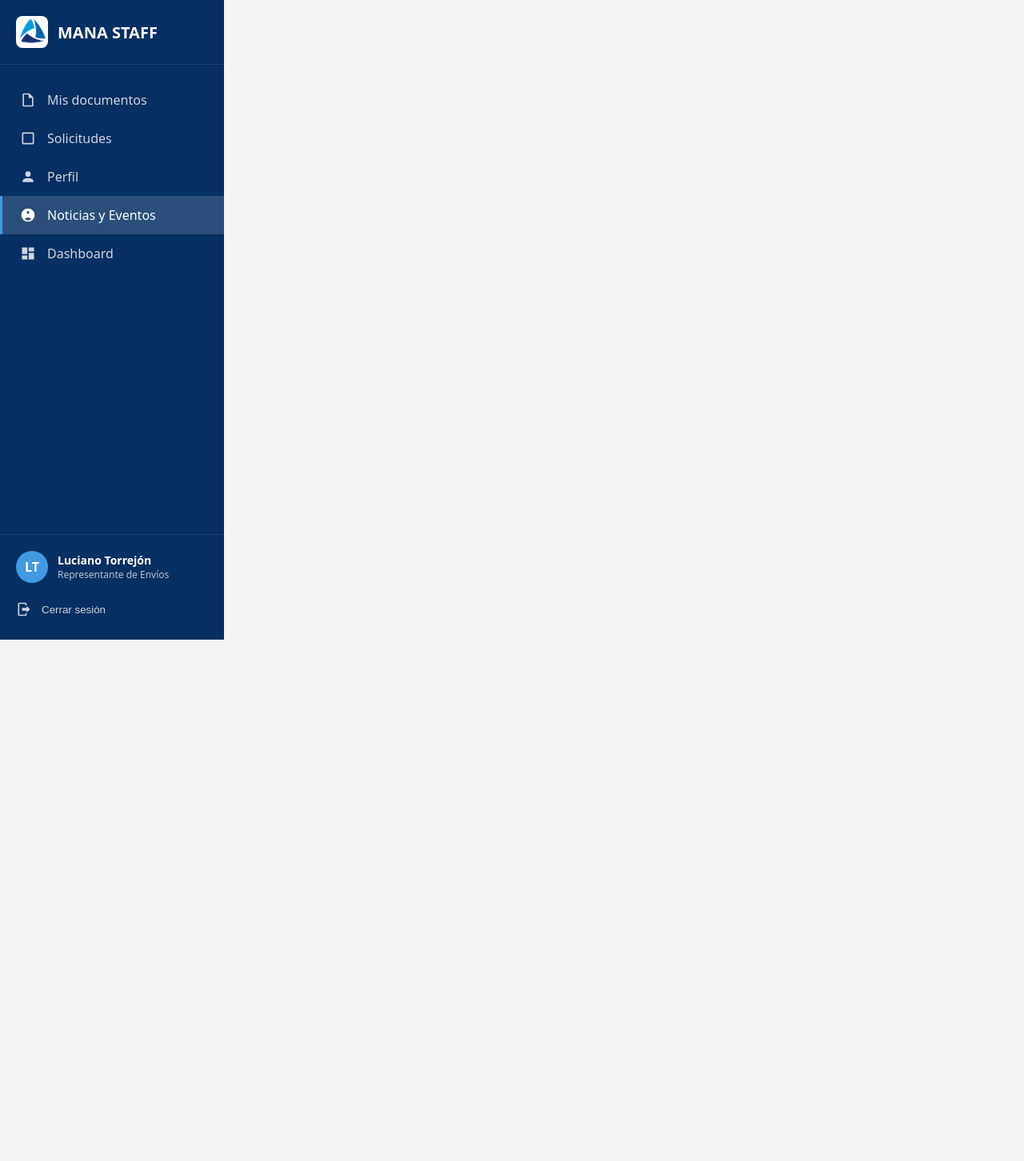
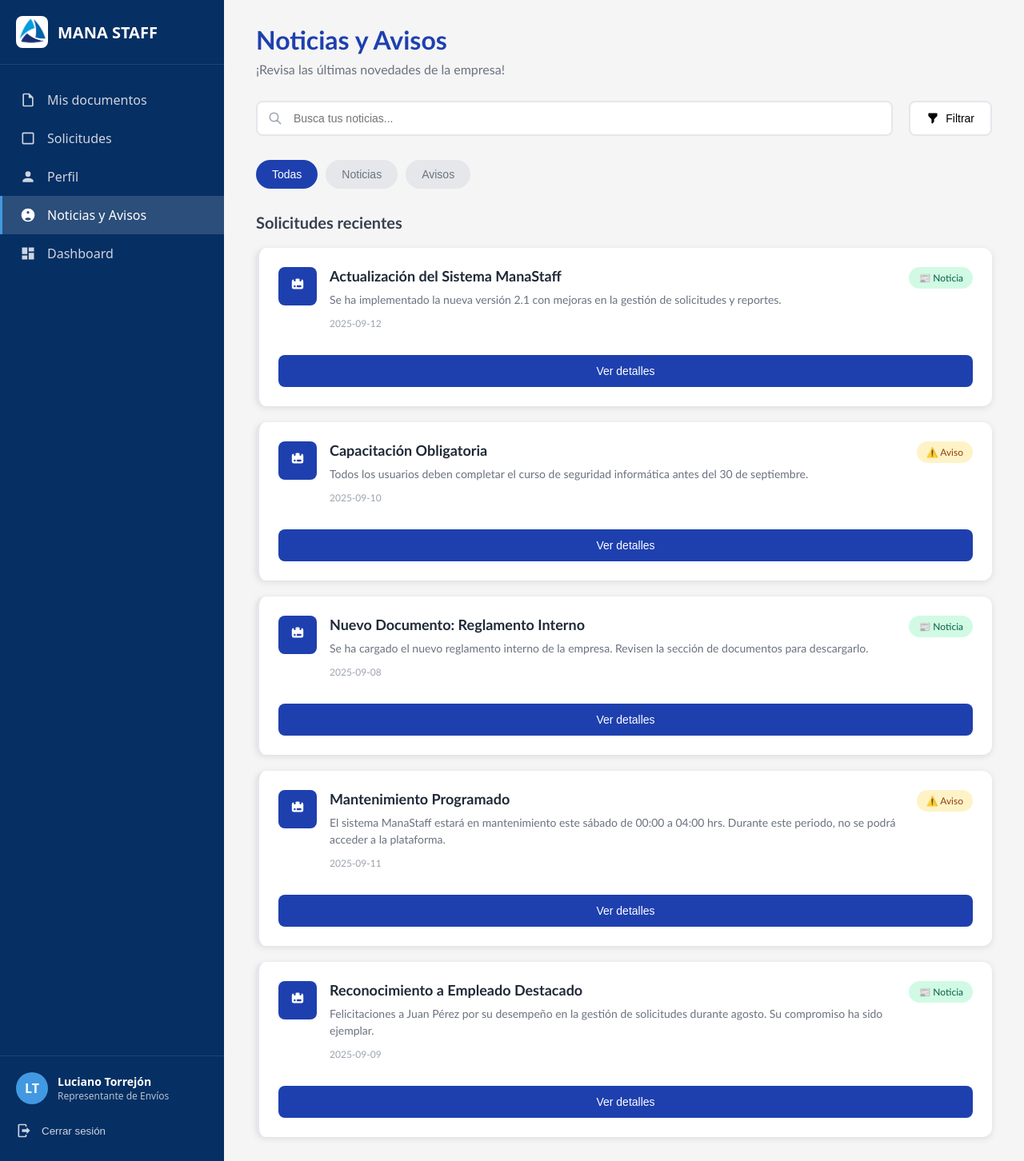
Before and after one commit to Bastianitox/ManaStaff, a Django app: page /inicio_noticias_eventos in a window 1280 px wide. Shown: the whole page at 80% size. Before the commit the page ends 800 px from the top, so only its background shows below. Run offline with Django 5.2, Linux system fonts and the light colour scheme.

Commit message:
noticias y avisos realizada

```diff
--- a/Web/ManaStaff_Web/staffweb/static/staffweb/css/solicitudes.css
+++ b/Web/ManaStaff_Web/staffweb/static/staffweb/css/solicitudes.css
@@ -217,6 +217,16 @@
     color: #991b1b;
 }
 
+.status-badge.noticia {
+    background: #d1fae5;
+    color: #065f46;
+}
+
+.status-badge.aviso {
+    background: #fef3c7;
+    color: #92400e;
+}
+
 .requests-buttons{
     width: 100%;
     padding: 12px;
--- /dev/null
+++ b/Web/ManaStaff_Web/staffweb/static/staffweb/js/inicio_noticias_eventos.js
@@ -0,0 +1,256 @@
+// Sample data
+const requests = [
+    {
+        id: 1,
+        titulo: "Actualización del Sistema ManaStaff",
+        contenido: "Se ha implementado la nueva versión 2.1 con mejoras en la gestión de solicitudes y reportes.",
+        tipo: "noticia",
+        fecha_publicacion: "2025-09-12",
+        id_publicador: "admin01"
+    },
+    {
+        id: 2,
+        titulo: "Capacitación Obligatoria",
+        contenido: "Todos los usuarios deben completar el curso de seguridad informática antes del 30 de septiembre.",
+        tipo: "aviso",
+        fecha_publicacion: "2025-09-10",
+        id_publicador: "rrhh02"
+    },
+    {
+        id: 3,
+        titulo: "Nuevo Documento: Reglamento Interno",
+        contenido: "Se ha cargado el nuevo reglamento interno de la empresa. Revisen la sección de documentos para descargarlo.",
+        tipo: "noticia",
+        fecha_publicacion: "2025-09-08",
+        id_publicador: "admin01"
+    },
+    {
+        id: 4,
+        titulo: "Mantenimiento Programado",
+        contenido: "El sistema ManaStaff estará en mantenimiento este sábado de 00:00 a 04:00 hrs. Durante este periodo, no se podrá acceder a la plataforma.",
+        tipo: "aviso",
+        fecha_publicacion: "2025-09-11",
+        id_publicador: "soporte03"
+    },
+    {
+        id: 5,
+        titulo: "Reconocimiento a Empleado Destacado",
+        contenido: "Felicitaciones a Juan Pérez por su desempeño en la gestión de solicitudes durante agosto. Su compromiso ha sido ejemplar.",
+        tipo: "noticia",
+        fecha_publicacion: "2025-09-09",
+        id_publicador: "rrhh02"
+    }
+];
+
+let filteredRequests = [...requests];
+let currentFilter = 'all';
+
+// DOM elements
+const searchInput = document.getElementById('searchInput');
+const filterBtn = document.getElementById('filterBtn');
+const statusTabs = document.querySelectorAll('.status-tab');
+const requestsGrid = document.getElementById('requestsGrid');
+const noResults = document.getElementById('noResults');
+
+// Status translations
+const statusLabels = {
+    noticia: 'Noticia',
+    aviso: 'Aviso',
+};
+
+// Render requests
+function renderRequests(requestsToRender) {
+    if (requestsToRender.length === 0) {
+        requestsGrid.style.display = 'none';
+        noResults.style.display = 'block';
+        return;
+    }
+
+    requestsGrid.style.display = 'grid';
+    noResults.style.display = 'none';
+
+    requestsGrid.innerHTML = requestsToRender.map(request => {
+        // Create date range display
+                return `
+                    <div class="request-card ${request.tipo}">
+                        <div class="request-header">
+                            <div class="request-icon">
+                                <svg width="24" height="24" fill="white" viewBox="0 0 20 20">
+                                    <path d="M9 2a1 1 0 000 2h2a1 1 0 100-2H9z"/>
+                                    <path fill-rule="evenodd" d="M4 5a2 2 0 012-2v1a1 1 0 102 0V3h4v1a1 1 0 102 0V3a2 2 0 012 2v6a2 2 0 01-2 2H6a2 2 0 01-2-2V5zm3 4a1 1 0 000 2h.01a1 1 0 100-2H7zm3 0a1 1 0 000 2h3a1 1 0 100-2h-3z"/>
+                                </svg>
+                            </div>
+                            <div class="request-info">
+                                <h3 class="request-title">${request.titulo}</h3>
+                                <p class="request-description">${request.contenido}</p>
+                                <div class="request-meta">
+                                    <span>${request.fecha_publicacion}</span>
+                                </div>
+                            </div>
+                            <div class="status-badge ${request.tipo}">
+                                ${request.tipo === 'noticia' ? '📰' : request.tipo === 'aviso' ? '⚠️' : '✗'}
+                                ${statusLabels[request.tipo]}
+                            </div>
+                        </div>
+                        <button class="view-details-btn requests-buttons" onclick="viewDetails(${request.id})">
+                            Ver detalles
+                        </button>
+                    </div>
+                `;
+            }).join('');
+}
+
+// Filter requests
+function filterRequests() {
+    const searchTerm = searchInput.value.toLowerCase();
+
+    filteredRequests = requests.filter(request => {
+        const matchesSearch = request.titulo.toLowerCase().includes(searchTerm) ||
+                            request.contenido.toLowerCase().includes(searchTerm);
+        const matchesStatus = currentFilter === 'all' || request.tipo === currentFilter;
+
+        return matchesSearch && matchesStatus;
+    });
+
+    renderRequests(filteredRequests);
+}
+
+// Event listeners
+searchInput.addEventListener('input', filterRequests);
+
+statusTabs.forEach(tab => {
+    tab.addEventListener('click', () => {
+        statusTabs.forEach(t => t.classList.remove('active'));
+        tab.classList.add('active');
+        currentFilter = tab.dataset.status;
+        filterRequests();
+    });
+});
+
+
+
+
+
+
+
+/* DETAILES */
+
+// Updated view details function to show detailed view within same page
+function viewDetails(requestId) {
+    const request = requests.find(r => r.id === requestId);
+    if (!request) return;
+
+    showDetailedView(request);
+}
+
+// Added function to show detailed view
+function showDetailedView(request) {
+    // Hide main content
+    const main_content_div = document.querySelector('.main-content')
+    // Create detailed view
+    const detailView = document.createElement('div');
+    detailView.className = 'detail-view';
+    detailView.innerHTML = createDetailedViewHTML(request);
+
+    // Add to container
+    main_content_div.insertAdjacentElement('afterend',detailView);
+    main_content_div.style.display = 'none';
+
+}
+
+// Added function to create detailed view HTML
+function createDetailedViewHTML(request) {
+    const tipo = request.tipo.charAt(0).toUpperCase() + request.tipo.slice(1)
+    return `
+        <div class="detail-main-content">
+            <!-- Header with back button -->
+            <div class="detail-header">
+                <button class="back-btn" onclick="goBackToList()">
+                    <svg width="20" height="20" fill="currentColor" viewBox="0 0 20 20">
+                        <path fill-rule="evenodd" d="M9.707 16.707a1 1 0 01-1.414 0l-6-6a1 1 0 010-1.414l6-6a1 1 0 011.414 1.414L5.414 9H17a1 1 0 110 2H5.414l4.293 4.293a1 1 0 010 1.414z"/>
+                    </svg>
+                    Volver al listado
+                </button>
+                <h1>Detalles de ${tipo}</h1>
+            </div>
+
+            <!-- Request Details Card -->
+            <div class="detail-card">
+                <div class="detail-card-header">
+                    <div class="detail-icon">
+                        <svg width="32" height="32" fill="white" viewBox="0 0 20 20">
+                            <path d="M9 2a1 1 0 000 2h2a1 1 0 100-2H9z"/>
+                            <path fill-rule="evenodd" d="M4 5a2 2 0 012-2v1a1 1 0 102 0V3h4v1a1 1 0 102 0V3a2 2 0 012 2v6a2 2 0 01-2 2H6a2 2 0 01-2-2V5zm3 4a1 1 0 000 2h.01a1 1 0 100-2H7zm3 0a1 1 0 000 2h3a1 1 0 100-2h-3z"/>
+                        </svg>
+                    </div>
+                    <div class="detail-title-section">
+                        <h2>${request.titulo}</h2>
+                        <div class="status-badge ${request.tipo}">
+                            ${request.tipo === 'noticia' ? '📰' : request.tipo === 'aviso' ? '⚠️' : '✗'}
+                            ${statusLabels[request.tipo]}
+                        </div>
+                    </div>
+                </div>
+
+                <div class="detail-info-grid">
+                    <div class="detail-section">
+                        <h3>Contenido</h3>
+                        <div class="detail-description">
+                            ${request.contenido}
+                        </div>
+                    </div>
+
+                    <div class="detail-section">
+                        <h3>Fechas</h3>
+                        <div class="dates-grid">
+                            <div class="date-item">
+                                <div class="date-label">Fecha de ${tipo}</div>
+                                <div class="date-value">${request.fecha_publicacion}</div>
+                            </div>
+                        </div>
+                    </div>
+                </div>
+            </div>
+        </div>
+    `;
+}
+
+// Added function to go back to main list
+function goBackToList() {
+    const detailView = document.querySelector('.detail-view');
+    if (detailView) {
+        detailView.remove();
+    }
+    document.querySelector('.main-content').style.display = 'block';
+}
+
+
+
+
+
+
+
+
+
+
+
+
+
+
+// Initial render
+renderRequests(filteredRequests);
+
+// Add some interactive animations
+document.addEventListener('DOMContentLoaded', () => {
+    // Animate cards on load
+    const cards = document.querySelectorAll('.request-card');
+    cards.forEach((card, index) => {
+        card.style.opacity = '0';
+        card.style.transform = 'translateY(20px)';
+        setTimeout(() => {
+            card.style.transition = 'opacity 0.5s ease, transform 0.5s ease';
+            card.style.opacity = '1';
+            card.style.transform = 'translateY(0)';
+        }, index * 100);
+    });
+});
--- a/Web/ManaStaff_Web/staffweb/templates/staffweb/inicio_noticias_eventos.html
+++ b/Web/ManaStaff_Web/staffweb/templates/staffweb/inicio_noticias_eventos.html
@@ -1,2 +1,63 @@
 {% extends 'staffweb/plantilla.html' %}
 {% load static %}
+
+{% block head %}
+<!-- STATIC CSS -->
+<link rel="stylesheet" href="{% static 'staffweb/css/solicitudes.css' %}">
+<link rel="stylesheet" href="{% static 'staffweb/css/detalle_solicitud.css' %}">
+<title>Solicitudes</title>
+{% endblock head %}
+
+
+{% block principal %}
+<div class="header">
+    <h1>Noticias y Avisos</h1>
+    <p>¡Revisa las últimas novedades de la empresa!</p>
+
+</div>
+
+<!-- Search and Filter Section -->
+<div class="search-filter-section">
+    <div class="search-container">
+        <svg class="search-icon" fill="none" stroke="currentColor" viewBox="0 0 24 24">
+            <path stroke-linecap="round" stroke-linejoin="round" stroke-width="2" d="M21 21l-6-6m2-5a7 7 0 11-14 0 7 7 0 0114 0z"/>
+        </svg>
+        <input type="text" class="search-input" placeholder="Busca tus noticias..." id="searchInput">
+    </div>
+    <button class="filter-btn" id="filterBtn">
+        <svg width="16" height="16" fill="currentColor" viewBox="0 0 20 20">
+            <path fill-rule="evenodd" d="M3 3a1 1 0 011-1h12a1 1 0 011 1v3a1 1 0 01-.293.707L12 11.414V15a1 1 0 01-.293.707l-2 2A1 1 0 018 17v-5.586L3.293 6.707A1 1 0 013 6V3z"/>
+        </svg>
+        Filtrar
+    </button>
+</div>
+
+<!-- Status Tabs -->
+<div class="status-tabs">
+    <button class="status-tab active" data-status="all">Todas</button>
+    <button class="status-tab" data-status="noticia">Noticias</button>
+    <button class="status-tab" data-status="aviso">Avisos</button>
+</div>
+
+ <!-- Seccion de solicitudes -->
+<div class="requests-section">
+    <h2>Solicitudes recientes</h2>
+    <div class="requests-grid" id="requestsGrid">
+        <!-- Solicitudes seran obtenidas a través de JS -->
+    </div>
+    <div class="no-results" id="noResults" style="display: none;">
+        <svg class="no-results-icon" fill="none" stroke="currentColor" viewBox="0 0 24 24">
+            <path stroke-linecap="round" stroke-linejoin="round" stroke-width="2" d="M9 12h6m-6 4h6m2 5H7a2 2 0 01-2-2V5a2 2 0 012-2h5.586a1 1 0 01.707.293l5.414 5.414a1 1 0 01.293.707V19a2 2 0 01-2 2z"/>
+        </svg>
+        <h3>No se encontraron noticias/eventos</h3>
+        <p>Intenta ajustar tus filtros de búsqueda</p>
+    </div>
+</div>
+{% endblock principal %}
+
+
+
+
+{% block js %}
+    <script src="{% static 'staffweb/js/inicio_noticias_eventos.js' %}"></script>
+{% endblock js %}
--- a/Web/ManaStaff_Web/staffweb/templates/staffweb/plantilla.html
+++ b/Web/ManaStaff_Web/staffweb/templates/staffweb/plantilla.html
@@ -70,7 +70,7 @@
                         <path d="M12,2A10,10 0 0,0 2,12A10,10 0 0,0 12,22A10,10 0 0,0 22,12A10,10 0 0,0 12,2M12,6A2,2 0 0,1 14,8A2,2 0 0,1 12,10A2,2 0 0,1 10,8A2,2 0 0,1 12,6M12,20C10,20 8.4,19.2 7.5,18C7.5,16.7 10,16 12,16C14,16 16.5,16.7 16.5,18C15.6,19.2 14,20 12,20Z"/>
                     </svg>
                 </div>
-                <span class="nav-text">Noticias y Eventos</span>
+                <span class="nav-text">Noticias y Avisos</span>
             </a>
 
             <a href="{% url 'inicio_dashboard' %}" class="nav-item {% if request.resolver_match.url_name in 'inicio_dashboard' %}active{% endif %}">
```
Also changed, not shown: Web/ManaStaff_Web/staffweb/static/staffweb/css/inicio_noticias_eventos.css (added).
